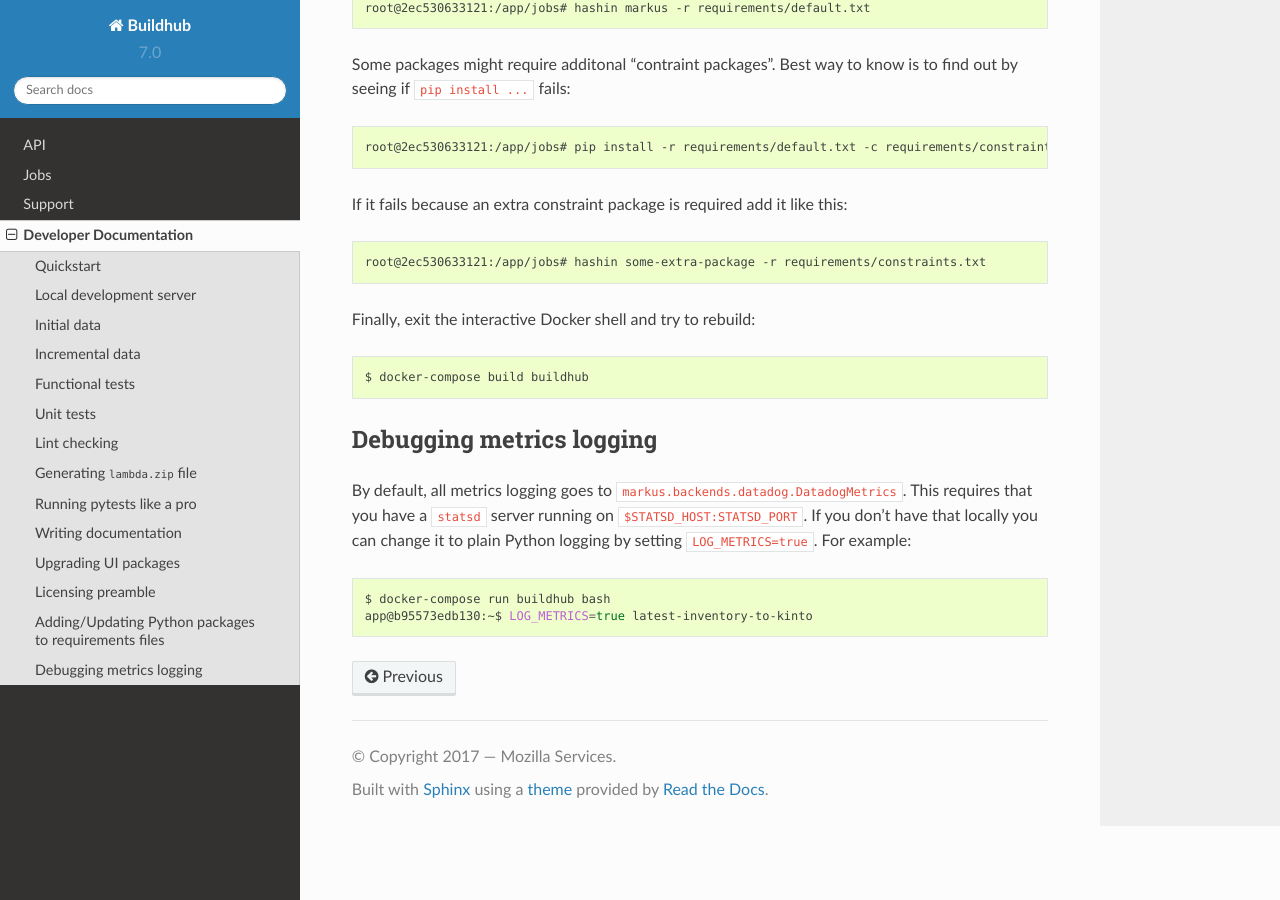
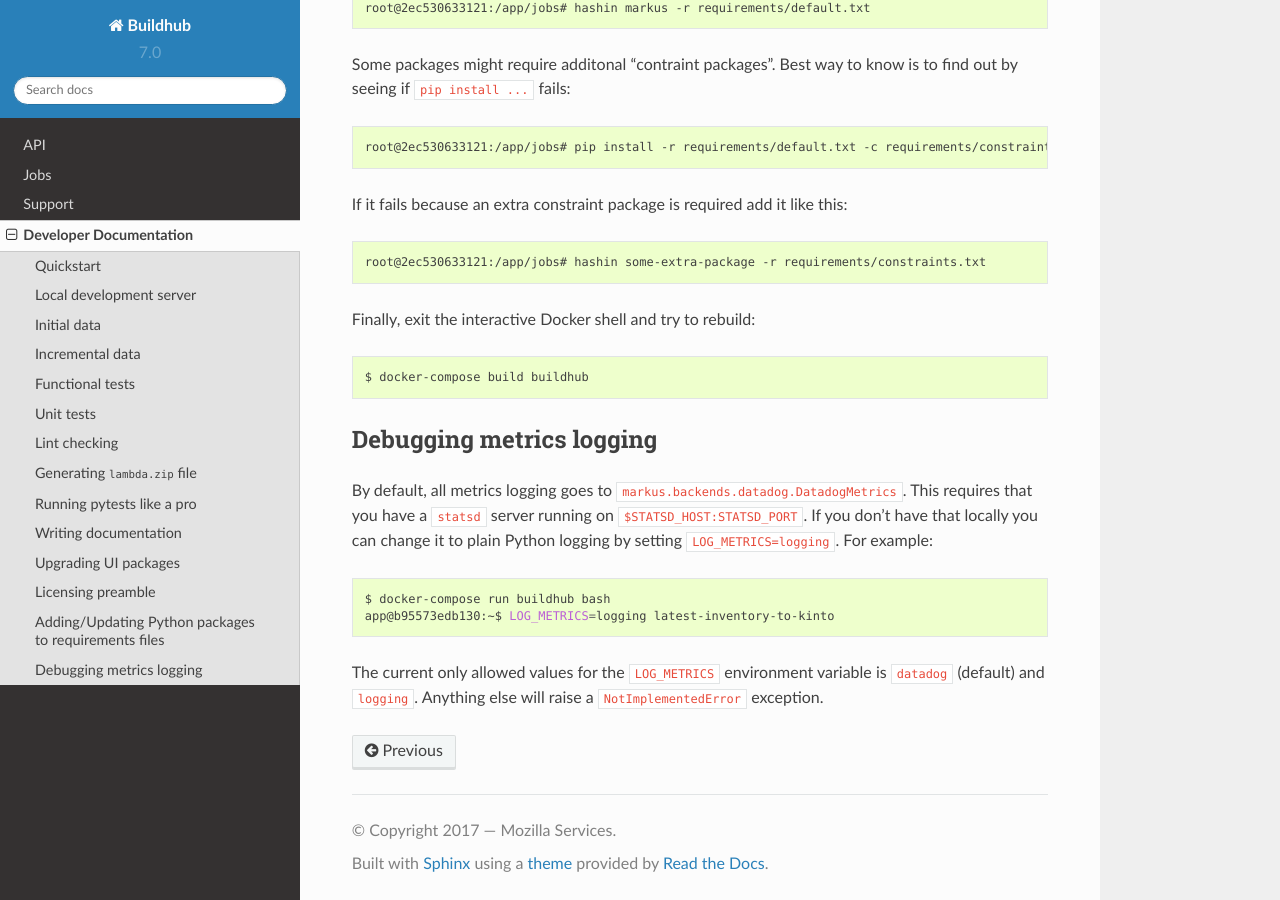
Before and after one commit to mozilla-services/buildhub, a Sphinx documentation site: the page built from docs/dev.rst, in a window 1280 px wide and 900 px high, scrolled down 5611 px. Built offline with Sphinx 7.4.7 and the Read the Docs theme 2.0.0, drawn with Linux system fonts in a browser that asks for light colours.

Commit message:
update on LOG_METRICS usage

```diff
--- a/docs/dev.rst
+++ b/docs/dev.rst
@@ -321,9 +321,13 @@
 ``markus.backends.datadog.DatadogMetrics``. This requires that you have a
 ``statsd`` server running on ``$STATSD_HOST:STATSD_PORT``. If you don't
 have that locally you can change it to plain Python logging by setting
-``LOG_METRICS=true``. For example:
+``LOG_METRICS=logging``. For example:
 
 .. code-block:: shell
 
     $ docker-compose run buildhub bash
-    app@b95573edb130:~$ LOG_METRICS=true latest-inventory-to-kinto
+    app@b95573edb130:~$ LOG_METRICS=logging latest-inventory-to-kinto
+
+The current only allowed values for the ``LOG_METRICS`` environment variable
+is ``datadog`` (default) and ``logging``. Anything else will raise a
+``NotImplementedError`` exception.
```
Also changed, not shown: 1 other file.
